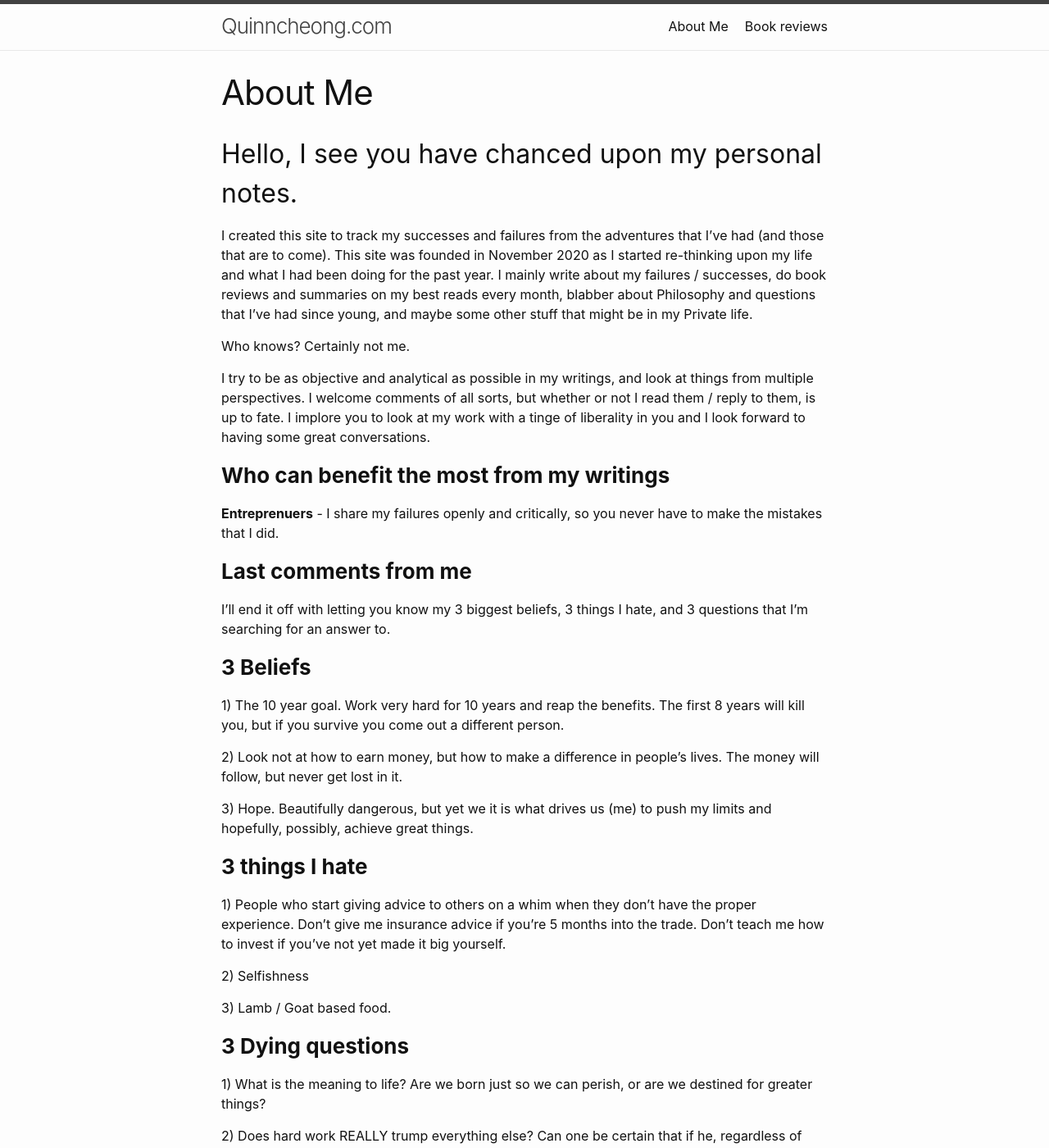
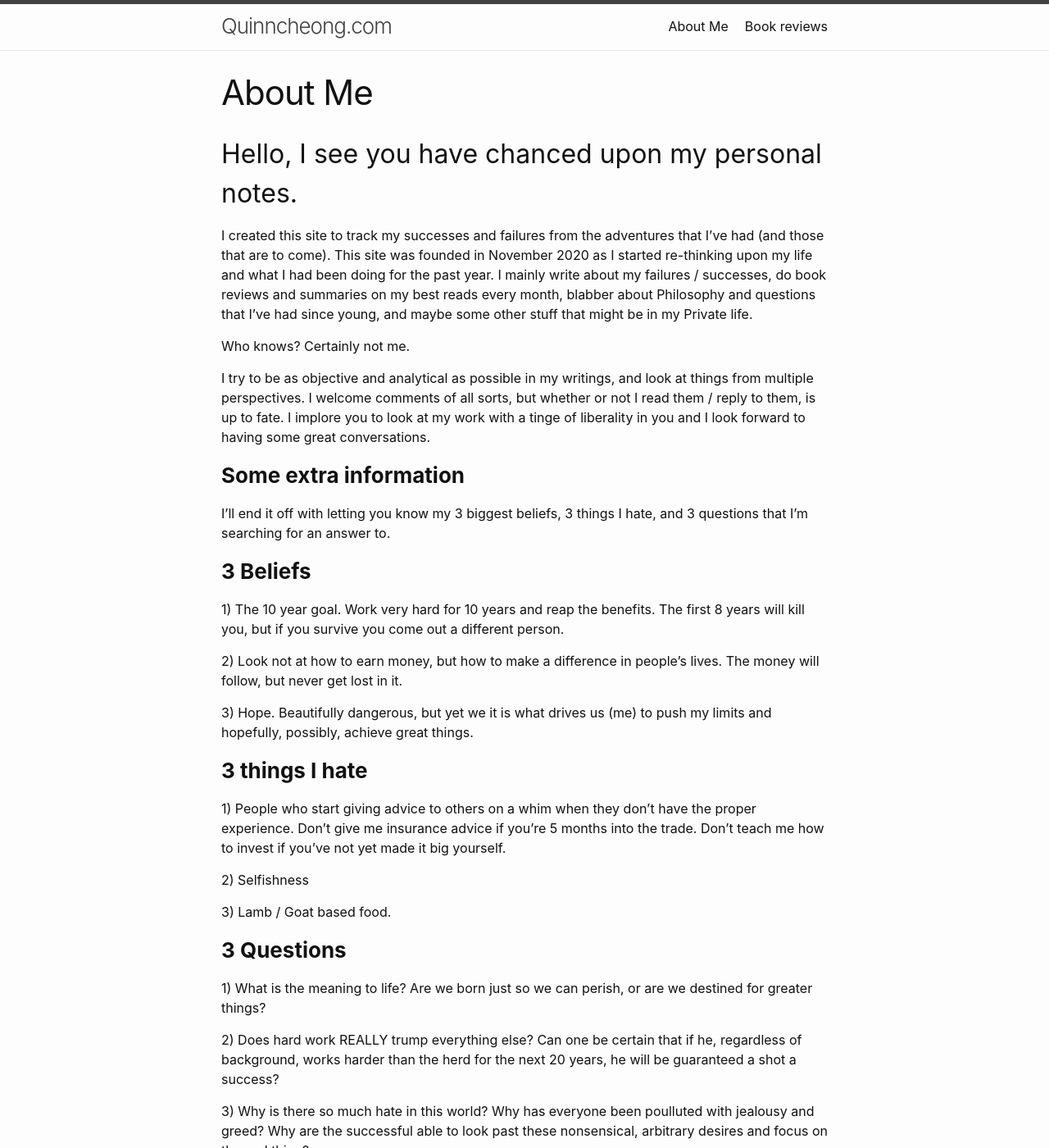
Before and after one commit to quinncheong/quinncheong.github.io, a Jekyll site: the page built from about.markdown, in a window 1280 px wide and 1400 px high. Shown: the whole window at 82% size. Built offline with Jekyll 4.4.1, drawn with Linux system fonts in a browser that asks for light colours.

```diff
--- a/about.markdown
+++ b/about.markdown
@@ -12,10 +12,7 @@ Who knows? Certainly not me.
 
 I try to be as objective and analytical as possible in my writings, and look at things from multiple perspectives. I welcome comments of all sorts, but whether or not I read them / reply to them, is up to fate. I implore you to look at my work with a tinge of liberality in you and I look forward to having some great conversations.
 
-### **Who can benefit the most from my writings**
-**Entreprenuers** - I share my failures openly and critically, so you never have to make the mistakes that I did.
-
-### **Last comments from me**
+### **Some extra information**
 I'll end it off with letting you know my 3 biggest beliefs, 3 things I hate, and 3 questions that I'm searching for an answer to.
 
 ### **3 Beliefs**
@@ -32,7 +29,7 @@ I'll end it off with letting you know my 3 biggest beliefs, 3 things I hate, and
 
 3) Lamb / Goat based food.
 
-### **3 Dying questions**
+### **3 Questions**
 1) What is the meaning to life? Are we born just so we can perish, or are we destined for greater things?
 
 2) Does hard work REALLY trump everything else? Can one be certain that if he, regardless of background, works harder than the herd for the next 20 years, he will be guaranteed a shot a success?
--- a/posts-book-reviews/_posts/2020-11-29-br-22-immutable-laws.markdown
+++ b/posts-book-reviews/_posts/2020-11-29-br-22-immutable-laws.markdown
@@ -1,5 +1,5 @@
 ---
-layout: posts-book-reviews
+layout: post
 title:  "Book review: The 22 immutable laws of branding"
 date:   2020-11-29 13:49:27 +0800
 category: Book reviews
```
Also changed, not shown: _posts/2020-11-29-br-22-immutable-laws.markdown (deleted, +0 -37 lines), posts-book-reviews/_posts/2020-11-28-books-list-2020.markdown (added, +32 -0 lines).
